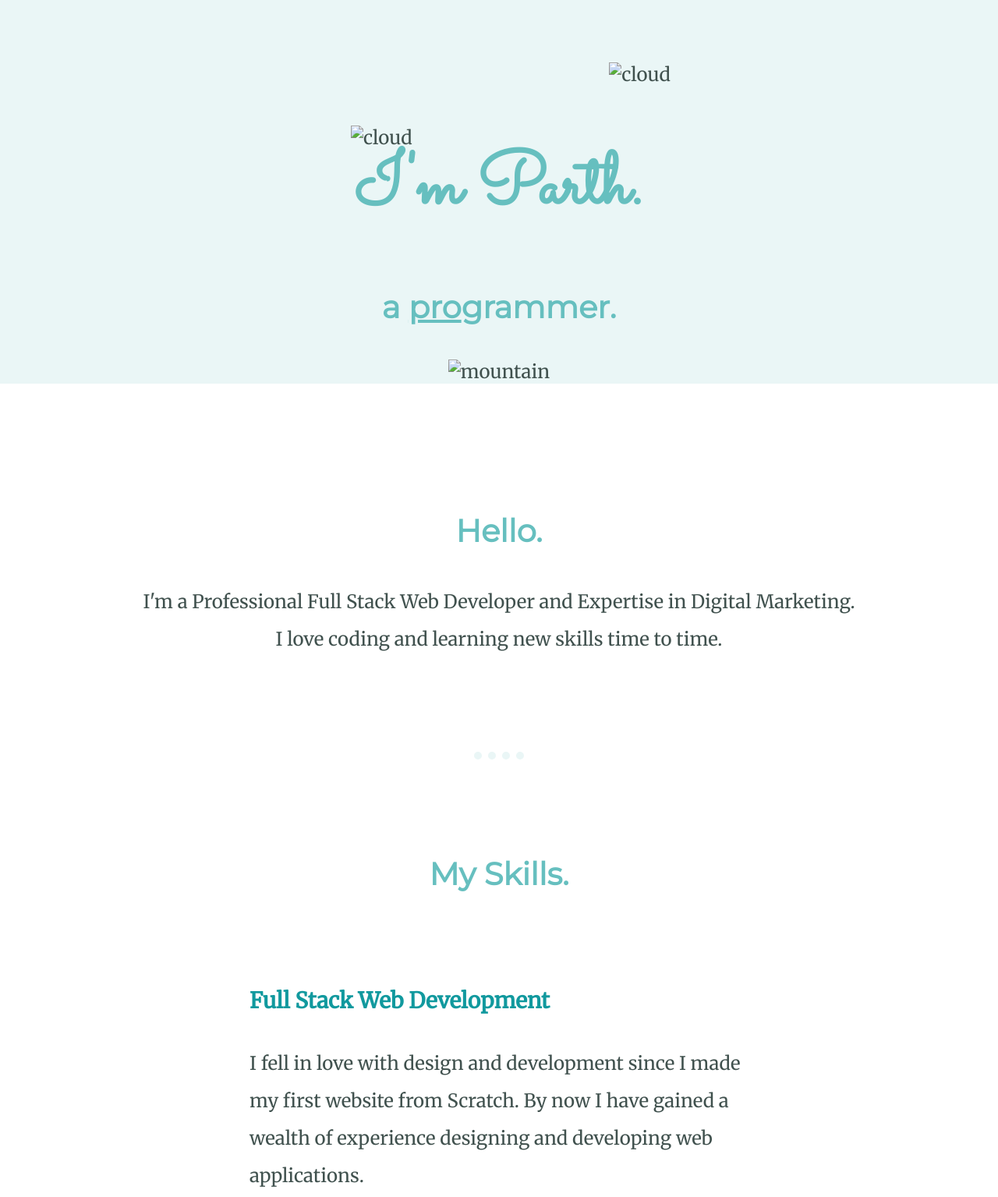
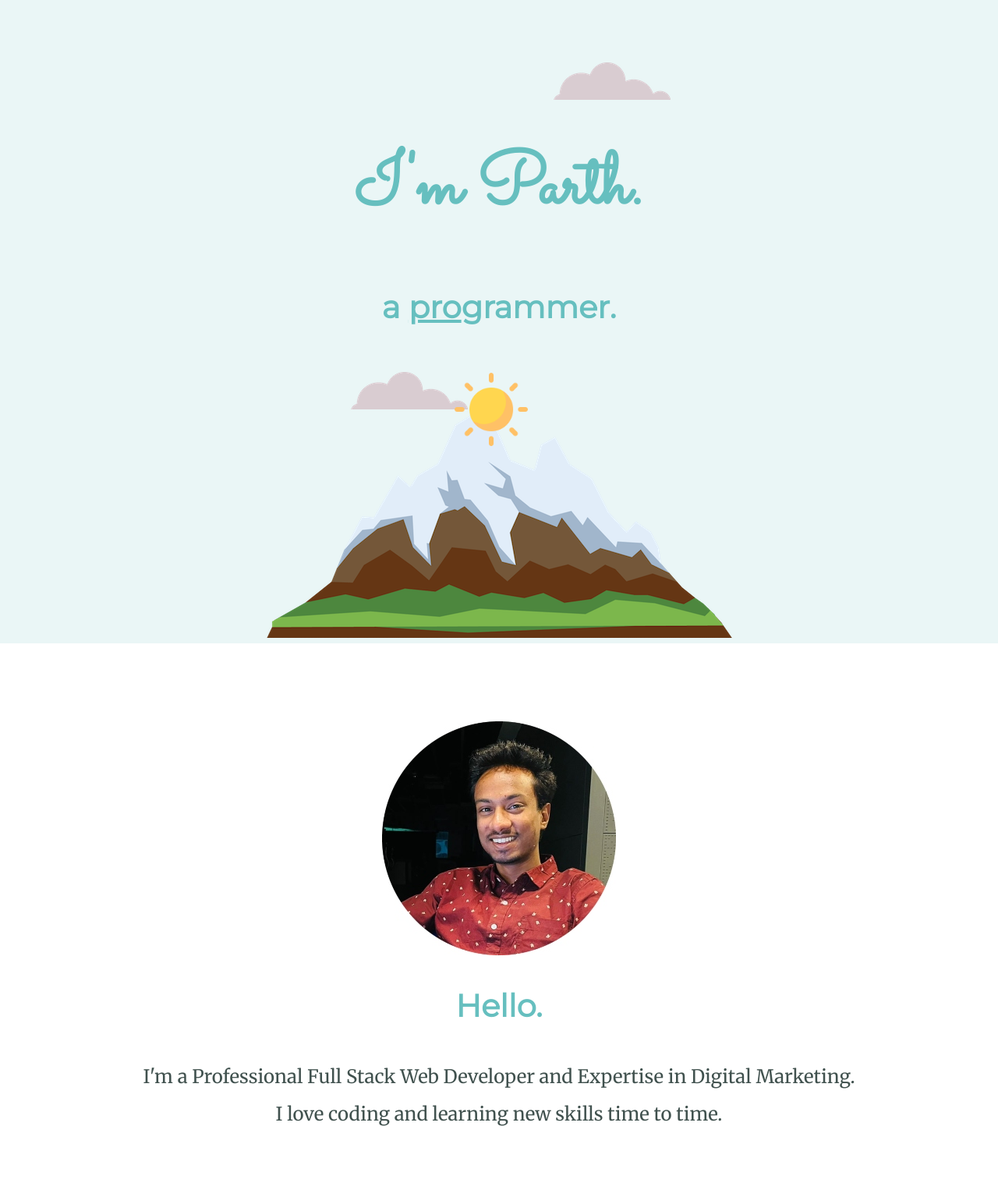
Before and after one commit to Parthium118/second-site, a plain HTML site: page index.html in a window 1280 px wide. Shown: the top 1535 px of the page at 78% size. Drawn offline with Linux system fonts and the light colour scheme; files that its build step writes are made by us from their sources.

Commit message:
Update index.html

```diff
--- a/index.html
+++ b/index.html
@@ -5,7 +5,7 @@
     <meta http-equiv="X-UA-Compatible" content="IE=edge">
     <meta name="viewport" content="width=device-width, initial-scale=1.0">
     <title>Second Site</title>
-    <link rel="stylesheet" href="styles/styles.css">
+    <link rel="stylesheet" href="styles.css">
     <link rel="preconnect" href="https://fonts.googleapis.com">
 <link rel="preconnect" href="https://fonts.gstatic.com" crossorigin>
 <link href="https://fonts.googleapis.com/css2?family=Merriweather&family=Montserrat&family=Sacramento&display=swap" rel="stylesheet">
@@ -14,14 +14,14 @@
     <div class="top-container">
     <h1>I'm Parth.</h1>
    <h2> a <u>pro</u>grammer.</h2>
-   <img class="top-cloud" src="resources/cloud.png" alt="cloud">
-   <img class="mountain" src="resources/mountain.png" alt="mountain">
-   <img class="bottom-cloud" src="resources/cloud.png" alt="cloud">
-   <img class="sun" src="resources/sun.png" alt="">
+   <img class="top-cloud" src="cloud.png" alt="cloud">
+   <img class="mountain" src="mountain.png" alt="mountain">
+   <img class="bottom-cloud" src="cloud.png" alt="cloud">
+   <img class="sun" src="sun.png" alt="">
 </div>
 <div class="middle-container">
     <div class="profile">
-      <img src="resources/profile.jpg" alt="">
+      <img src="profile.jpg" alt="">
       <h2>Hello.</h2>
       <p class="bio">I'm a Professional Full Stack Web Developer and Expertise in Digital Marketing. <br> I love coding and learning new skills time to time.</p>
     </div>
@@ -30,12 +30,12 @@
       <h2>My Skills.</h2>
 
       <div class="skill-row">
-        <img class="code" src="resources/code.png" alt="">
+        <img class="code" src="code.png" alt="">
         <h3>Full Stack Web Development</h3>
         <p class="dev-description">I fell in love with design and development since I made my first website from Scratch. By now I have gained a wealth of experience designing and developing web applications.</p>
       </div>
       <div class="skill-row">
-        <img class="marketing" src="resources/social-media.png" alt="">
+        <img class="marketing" src="social-media.png" alt="">
         <h3>Digital Marketing & Sales</h3>
         <p>Virality and Optimizing the Quality of content with Precise Audience Targeting is my field of Expertise in Marketing. Closing the deals in less than half an expected price is another small deal for me.</p>
       </div>
```
